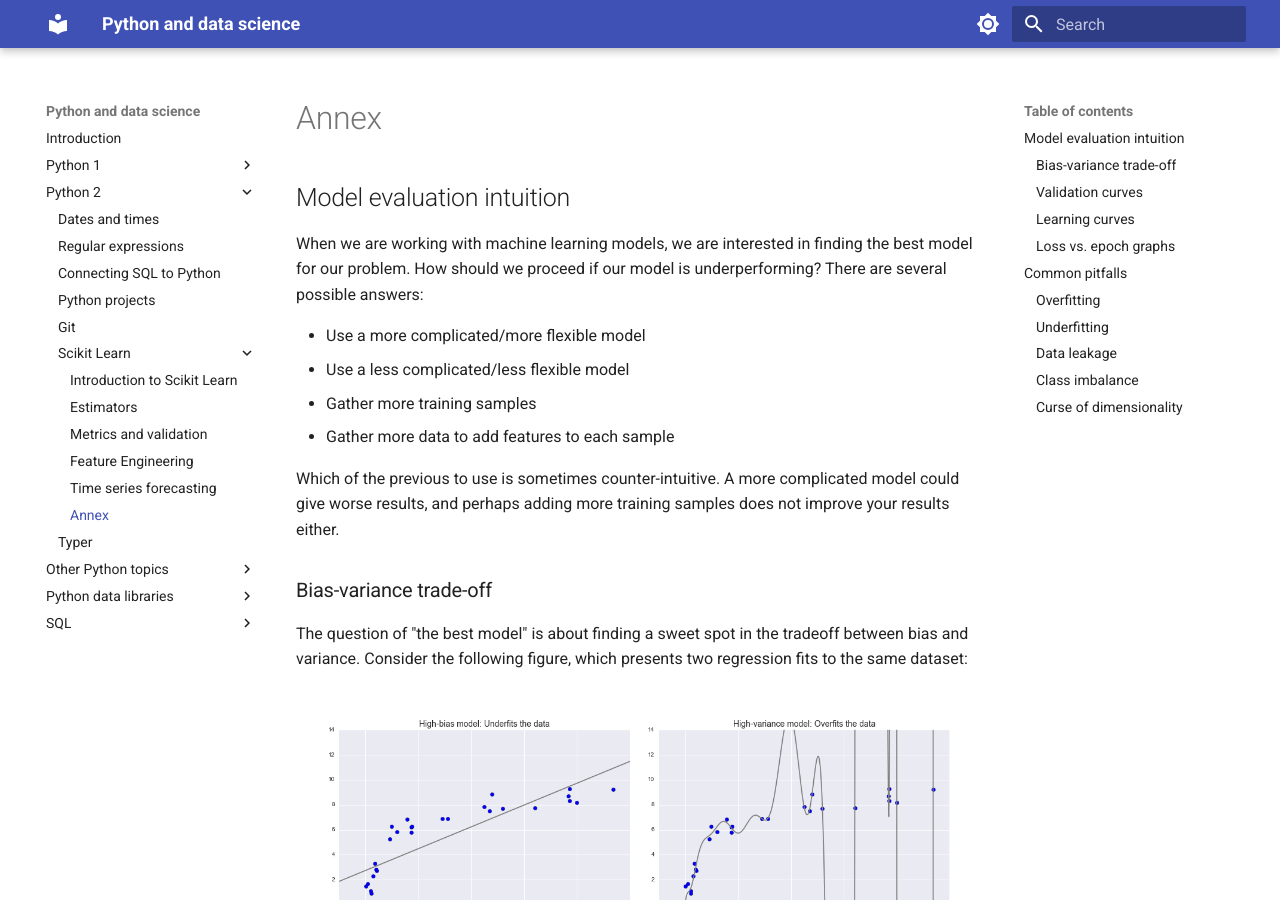
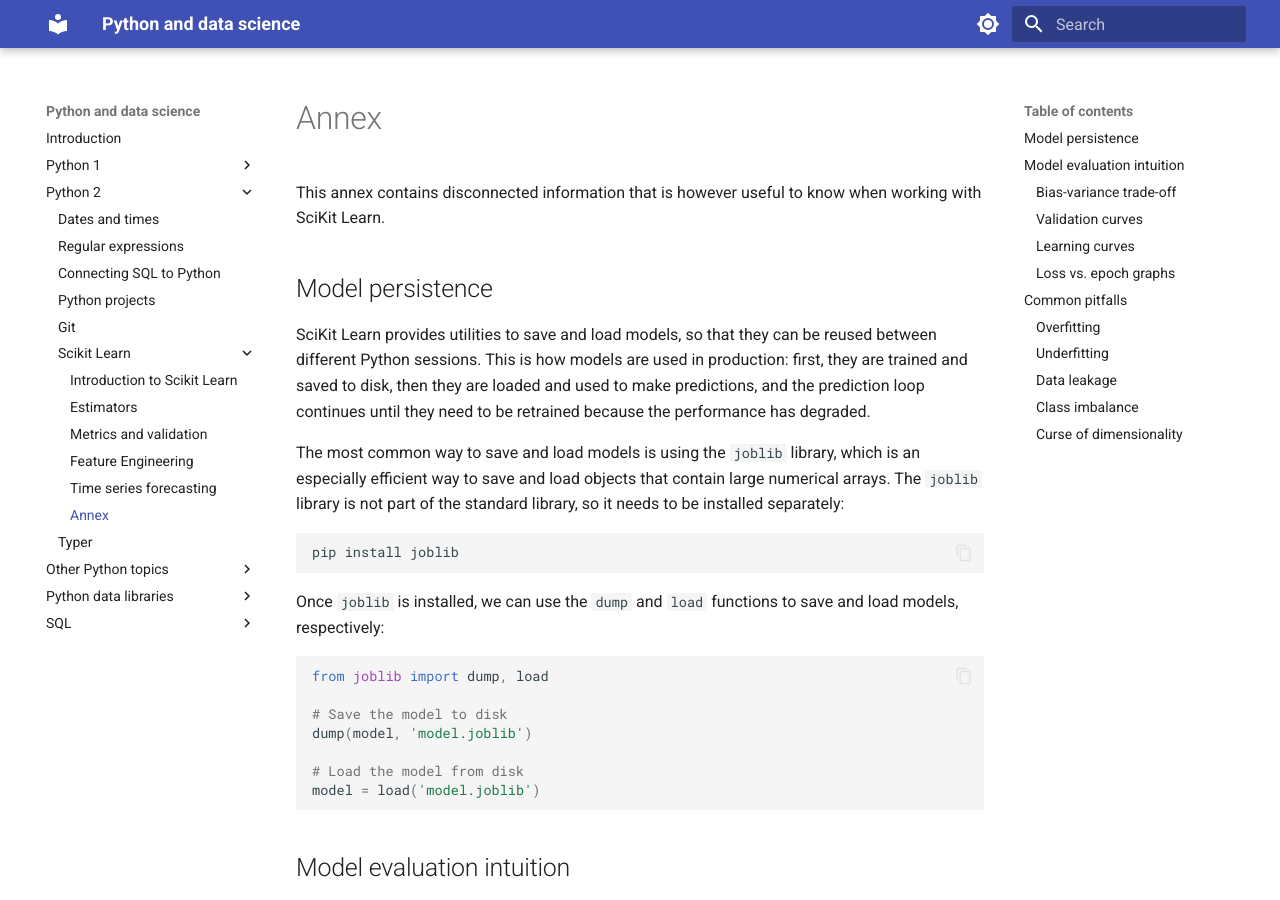
Before and after one commit to gerardpc/python-course, an MkDocs documentation site: the page built from docs/sections/python_libraries/sklearn/sklearn_annex.md, in a window 1280 px wide and 900 px high. Built offline with MkDocs 1.6.1 and Material for MkDocs 9.7.7, drawn with Linux system fonts in a browser that asks for light colours.

Commit message:
Add joblib.

````diff
--- a/docs/sections/python_libraries/sklearn/sklearn_annex.md
+++ b/docs/sections/python_libraries/sklearn/sklearn_annex.md
@@ -1,4 +1,33 @@
 # Annex
+
+This annex contains disconnected information that is however useful to know when working with SciKit Learn.
+
+## Model persistence
+
+SciKit Learn provides utilities to save and load models, so that they can be reused between different Python sessions.
+This is how models are used in production: first, they are trained and saved to disk, then they are loaded and used
+to make predictions, and the prediction loop continues until they need to be retrained because the performance has
+degraded.
+
+The most common way to save and load models is using the `joblib` library, which is an especially efficient way to
+save and load objects that contain large numerical arrays. The `joblib` library is not part of the standard library,
+so it needs to be installed separately:
+
+```bash
+pip install joblib
+```
+
+Once `joblib` is installed, we can use the `dump` and `load` functions to save and load models, respectively:
+
+```python
+from joblib import dump, load
+
+# Save the model to disk
+dump(model, 'model.joblib')
+
+# Load the model from disk
+model = load('model.joblib')
+```
 
 ## Model evaluation intuition
 
````
